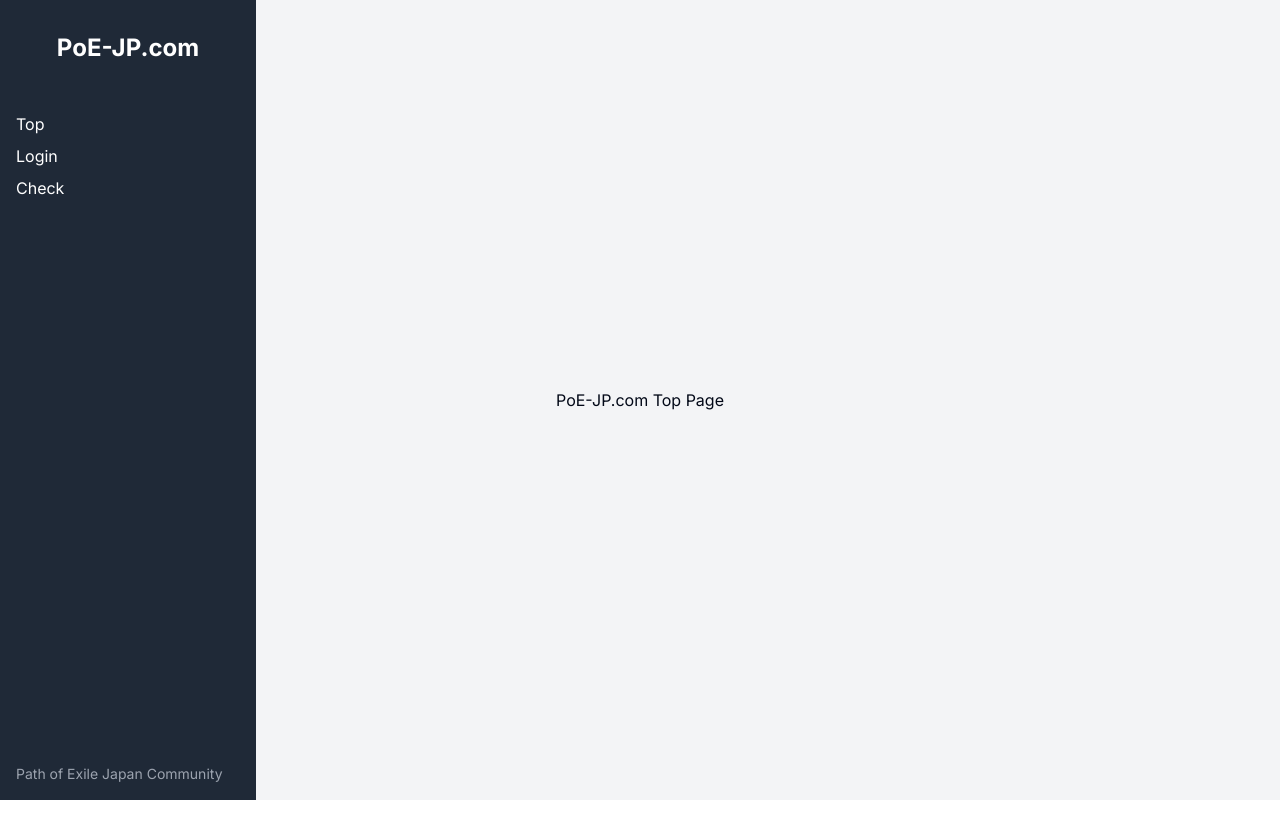
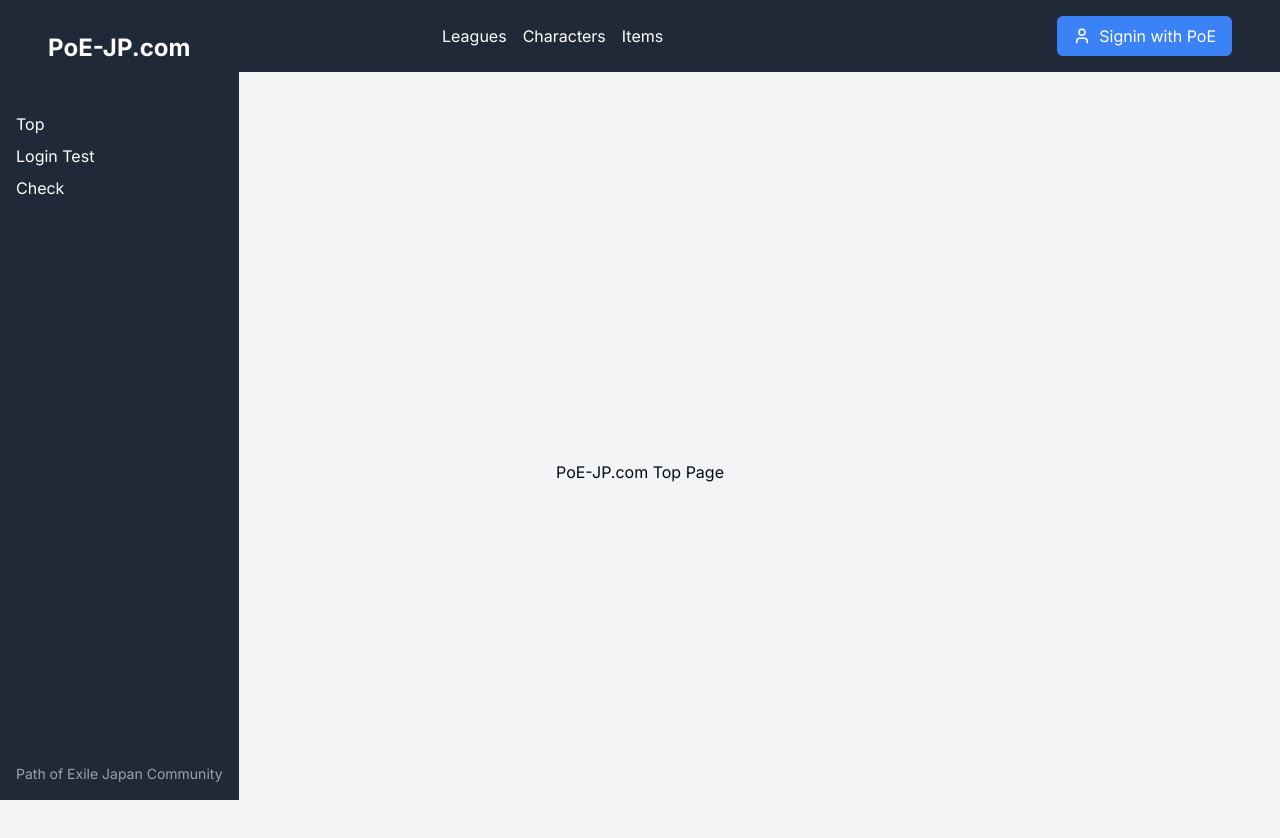
Before and after one commit to GD-Fuyuki/poejp-web, a Next.js app: page / in a window 1280 px wide. Shown: the top 838 px of the page. Before the commit the page ends 800 px from the top, so only its background shows below. Built offline with nearby package versions, Linux system fonts and the light colour scheme.

Commit message:
add header

```diff
--- a/app/layout.tsx
+++ b/app/layout.tsx
@@ -1,8 +1,8 @@
 import type { Metadata } from "next";
 import { Inter } from "next/font/google";
 import "./globals.css";
-import SideNav from "./ui/sidenav";
 import SideNavigation from "./ui/sidenavigation";
+import Header from "./ui/header";
 
 
 const inter = Inter({ subsets: ["latin"] });
@@ -20,9 +20,9 @@ export default function RootLayout({
   return (
     <html lang="en">
       <body className={inter.className}>
-        <div>
-          <SideNavigation />
-        </div>
+      <SideNavigation />
+          <Header />
+
         <div className="flex items-center justify-center min-h-screen bg-gray-100">
         {children}
         </div>
--- /dev/null
+++ b/app/ui/header.tsx
@@ -0,0 +1,52 @@
+'use client';
+
+import React, { useState } from 'react';
+import Link from 'next/link';
+import { Menu, X, User } from 'lucide-react';
+
+interface NavItem {
+  name: string;
+  path: string;
+}
+
+const navItems: NavItem[] = [
+  { name: 'Leagues', path: '/leagues' },
+  { name: 'Characters', path: '/characters' },
+  { name: 'Items', path: '/items' },
+];
+
+const Header: React.FC = () => {
+  const [isMenuOpen, setIsMenuOpen] = useState<boolean>(false);
+
+  const toggleMenu = (): void => {
+    setIsMenuOpen(!isMenuOpen);
+  };
+
+  return (
+    <header className="bg-gray-800 text-white p-4">
+      <div className="container mx-auto flex justify-between items-center">
+        <div>
+        </div>
+        {/* Desktop Navigation */}
+        <nav className="hidden md:flex space-x-4">
+          {navItems.map((item) => (
+            <Link href={item.path} passHref >
+              {item.name}
+            </Link>
+          ))}
+        </nav>
+
+        {/* User Action */}
+        <div className="hidden md:block">
+          <button className="bg-blue-500 hover:bg-blue-600 px-4 py-2 rounded-md flex items-center">
+            <User className="mr-2" size={18} />
+            Signin with PoE
+          </button>
+        </div>
+
+      </div>
+    </header>
+  );
+};
+
+export default Header;
--- a/app/ui/sidenavigation.tsx
+++ b/app/ui/sidenavigation.tsx
@@ -12,7 +12,7 @@ interface NavItem {
 
 const navItems: NavItem[] = [
   { name: 'Top', href: '/', icon: Home },
-  { name: 'Login', href: '/login', icon: LogIn },
+  { name: 'Login Test', href: '/login', icon: LogIn },
   { name: 'Check', href: '/check', icon: LogIn },
 ];
 
@@ -27,7 +27,7 @@ const SideNavigation: React.FC<SideNavigationProps> = ({
 }) => {
 
   return (
-    <nav className="w-64 h-screen bg-gray-800 text-white p-4 fixed left-0 top-0">
+    <nav className="w-58 h-screen bg-gray-800 text-white p-4 fixed left-0 top-0">
       <div className="flex flex-col h-full">
         <div className="flex items-center justify-center h-16 mb-8">
         <Link href="/" passHref>
```
